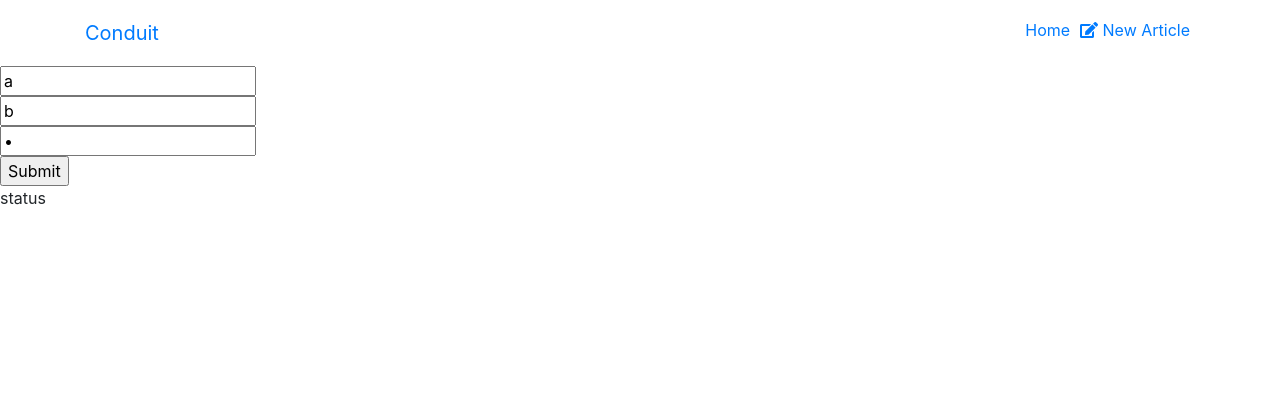
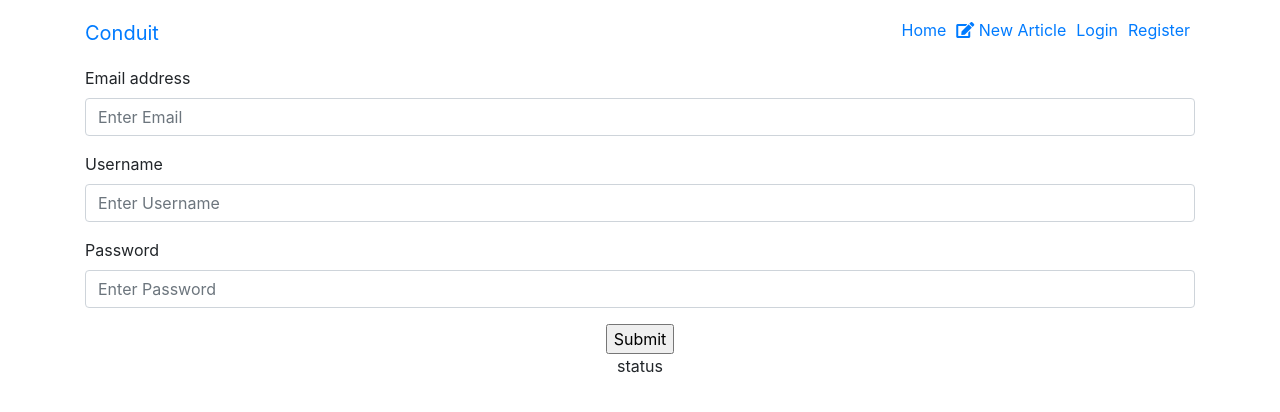
Before and after one commit to sandeepyadavhas/conduit, a Vue app: page /register in a window 1280 px wide. Shown: the top 412 px of the page. Built offline with nearby package versions, Linux system fonts and the light colour scheme.

Commit message:
Login Signup styled and added to navbar

```diff
--- a/src/components/Login.vue
+++ b/src/components/Login.vue
@@ -1,20 +1,31 @@
 <template>
-	<div class="login">
+	<div class="login container">
 		<form v-on:submit.prevent="login">
+			<div class="form-group">
+				<label for="email">Email address</label>
 				<input
-			type="text"
+					type="email"
 					v-model="email"
 					name="email"
-			placeholder="email"
-		/> <br>
+					placeholder="Enter Email"
+					class="form-control"
+					id="email"
+					aria-describedby="emailHelp"
+				/>
+			</div>
+
+			<div class="form-group">
+				<label for="password">Password</label>
 				<input
 					type="password"
 					v-model="password"
 					name="password"
-			placeholder="password"
-		/> <br>
-		<input type="submit"> <br>
-		{{status}}
+					placeholder="Enter Password"
+					class="form-control"
+					id="password"
+				/>
+			</div>
+			<div class="text-center"><input type="submit" class="btn btn-primary"><br>{{status}}</div>
 		</form>
 	</div>
 </template>
--- a/src/components/Navbar.vue
+++ b/src/components/Navbar.vue
@@ -12,7 +12,14 @@
           <ul>
             <li><router-link to="/">Home</router-link></li>
             <li><router-link to="/new"><i class="fas fa-edit"></i>&nbsp;New&nbsp;Article</router-link></li>
-            <li v-if="user"><router-link class="username" :to="'/profile/'+user.username">{{user.username}}</router-link></li>
+            <div class="username-container" v-if="user">
+              <li><router-link class="username no-underline" :to="'/profile/'+user.username">{{user.username}}</router-link></li>
+              <li class="logout"><router-link class="no-underline" to="logout">Logout</router-link></li>
+            </div>
+            <div v-else class="login-signup-container">
+              <li><router-link to="/login">Login</router-link></li>
+              <li><router-link to="/register">Register</router-link></li>
+            </div>
           </ul>
         <!-- </div> -->
       </div>
@@ -29,6 +36,11 @@ export default {
   computed: {
     user() {
       return this.$root.user;
+    }
+  },
+  methods: {
+    logout() {
+      console.log('logout');
     }
   }
 };
@@ -49,7 +61,23 @@ ul {
   margin-top: 10px;
   word-wrap: none;
 }
-.username {
+.logout{
+  display: none;
+  position: absolute;
+  bottom: -30px;
+  right: 0px;
+}
+.username-container {
+  display: inline;
+  position: relative;
+}
+.username-container:hover .logout {
+  display: inline;
+}
+.no-underline {
   text-decoration: none;
 }
+.login-signup-container {
+  display: inline;
+}
 </style>
--- a/src/components/Register.vue
+++ b/src/components/Register.vue
@@ -1,26 +1,44 @@
 <template>
-	<div class="register">
+	<div class="register container">
 		<form v-on:submit.prevent="register">
+
+			<div class="form-group">
+				<label for="email">Email address</label>
+				<input
+					type="text"
+					v-model="email"
+					name="email"
+					placeholder="Enter Email"
+					class="form-control"
+					id="email"
+					aria-describedby="emailHelp"
+				/>
+			</div>
+
+			<div class="form-group">
+				<label for="username">Username</label>
 				<input
 					type="text"
 					v-model="username"
 					name="username"
-			placeholder="username"
-		/> <br>
-		<input
-			type="text"
-			v-model="email"
-			name="email"
-			placeholder="email"
-		/> <br>
+					placeholder="Enter Username"
+					class="form-control"
+					id="username"
+				/>
+			</div>
+
+			<div class="form-group">
+				<label for="password">Password</label>
 				<input
 					type="password"
 					v-model="password"
 					name="password"
-			placeholder="password"
-		/> <br>
-		<input type="submit"> <br>
-		{{status}}
+					placeholder="Enter Password"
+					class="form-control"
+					id="password"
+				/>
+			</div>
+			<div class="text-center"><input type="submit"><br>{{status}}</div>
 		</form>
 	</div>
 </template>
@@ -31,9 +49,9 @@ import UserService from '@/services/UserService'
 export default {
 	name: 'Register',
 	data: () => { return{
-		username: 'a',
-		email: 'b',
-		password: 'c',
+		username: '',
+		email: '',
+		password: '',
 		status: 'status'
 	}},
 	methods: {
--- a/src/router.js
+++ b/src/router.js
@@ -7,13 +7,13 @@ import ArticleListView from './components/ArticleListView.vue'
 import ArticleView from './views//ArticleView.vue'
 import NewArticle from './components/NewArticle.vue'
 import Profile from './views/Profile.vue'
+import Logout from './views/Logout.vue'
 
 Vue.use(Router)
 
 export default new Router({
 	mode: 'history',
 	base: process.env.BASE_URL,
-	canReuse: false,
 	routes: [
 		{
 			path: '/',
@@ -44,6 +44,11 @@ export default new Router({
 			path: '/profile/:username',
 			name: 'profile',
 			component: Profile
+		},
+		{
+			path: '/logout',
+			name: 'logout',
+			component: Logout
 		}
 	]
 })
--- a/src/services/ArticleService.js
+++ b/src/services/ArticleService.js
@@ -1,10 +1,15 @@
 import Api from '@/services/Api'
 
-function getAuthHeader() {
+function getAuthHeader(strict) {
 	if (localStorage.jwtToken) {
 		return { 'Authorization': 'Token ' + localStorage.jwtToken};
 	}
-	else return {};
+	else {
+		if (strict) {
+			location.href = '/login';
+		}
+		return {};
+	}
 }
 
 export default {
@@ -14,7 +19,7 @@ export default {
 				limit: limit,
 				offset: offset,
 			},
-			headers: getAuthHeader()
+			headers: getAuthHeader(false)
 		};
 		if (tag) {
 			config.params.tag = tag;
@@ -27,7 +32,7 @@ export default {
 				limit: limit,
 				offset: offset,
 			},
-			headers: getAuthHeader()
+			headers: getAuthHeader(true)
 		};
 		return Api().get('/articles/feed', config);
 	},
@@ -35,31 +40,33 @@ export default {
 		return Api().get('/tags');
 	},
 	getArticle(slug) {
-		return Api().get('/articles/'+slug);
+		return Api().get('/articles/'+slug, {
+			headers: getAuthHeader(false)
+		});
 	},
 	addComment(slug, data) {
 		return Api().post('/articles/'+slug+'/comments', data, {
-			headers: getAuthHeader()
+			headers: getAuthHeader(true)
 		});
 	},
 	getComments(slug) {
 		return Api().get('/articles/'+slug+'/comments', {
-			headers: getAuthHeader()
+			headers: getAuthHeader(false)
 		});
 	},
 	addArticle(data) {
 		return Api().post('/articles', data, {
-			headers: getAuthHeader()
+			headers: getAuthHeader(true)
 		});
 	},
 	likePost(slug) {
 		return Api().post('/articles/'+slug+'/favorite', {}, {
-			headers: getAuthHeader()
+			headers: getAuthHeader(true)
 		});
 	},
 	dislikePost(slug) {
 		return Api().delete('/articles/'+slug+'/favorite', {
-			headers: getAuthHeader()
+			headers: getAuthHeader(true)
 		});
 	}
 }
--- a/src/services/UserService.js
+++ b/src/services/UserService.js
@@ -1,11 +1,13 @@
 import Api from '@/services/Api'
 
-function getAuthHeader() {
+function getAuthHeader(strict) {
 	if (localStorage.jwtToken) {
 		return { 'Authorization': 'Token ' + localStorage.jwtToken};
 	}
 	else {
-		location.href = "/login";
+		if (strict) {
+			location.href = '/login';
+		}
 		return {};
 	}
 }
@@ -33,22 +35,22 @@ export default {
 	},
 	getUser() {
 		return Api().get('/user', {
-			headers: getAuthHeader()
+			headers: getAuthHeader(true)
 		});
 	},
 	getProfile(username) {
 		return Api().get('/profiles/'+username, {
-			headers: getAuthHeader()
+			headers: getAuthHeader(false)
 		})
 	},
 	follow(username) {
 		return Api().post('/profiles/'+username+'/follow', {}, {
-			headers: getAuthHeader()
+			headers: getAuthHeader(true)
 		})
 	},
 	unfollow(username) {
 		return Api().delete('/profiles/'+username+'/follow', {
-			headers: getAuthHeader()
+			headers: getAuthHeader(true)
 		})
 	}
 }
--- a/src/views/Home.vue
+++ b/src/views/Home.vue
@@ -1,5 +1,6 @@
 <template>
 	<div class="home">
+		This is an Obsolete file and is not used in the project
 		<img alt="Vue logo" src="../assets/logo.png">
 		<HelloWorld msg="Welcome to Your Vue.js App"/>
 		<button v-if="loggedIn" @click="logout">Logout</button>
--- /dev/null
+++ b/src/views/Logout.vue
@@ -0,0 +1,54 @@
+<template>
+	<div class="logout">
+		<p>Thanks for visiting {{username}}!!</p>
+		<p v-if="loggedOut">Redirecting in {{count}}...</p>
+	</div>
+</template>
+
+<script>
+// @ is an alias to /src
+import UserService from '@/services/UserService'
+
+export default {
+	name: 'logout',
+	components: {},
+	data: () => { return{
+		username: '',
+		loggedOut: false,
+		count: 5
+	}},
+	methods: {
+		async logout() {
+			await UserService.logout();
+			this.$root.user = null;
+			console.log('logged out');
+		}
+	},
+	computed: {
+		user() {
+			return this.$root.user;
+		}
+	},
+	async created() {
+		if (!this.$root.user) {
+			this.$router.push('/login');
+		}
+		this.username = this.$root.user.username;
+
+		await this.logout();
+		this.loggedOut = true;
+
+		setInterval(() => {
+			if (this.count == 0) {
+				location.href = '/';
+			}
+			else {
+				this.count -= 1;
+			}
+		}, 1000);
+	}
+}
+</script>
+
+<style>
+</style>
```
Lines whose indentation alone changed are shown as unchanged.
